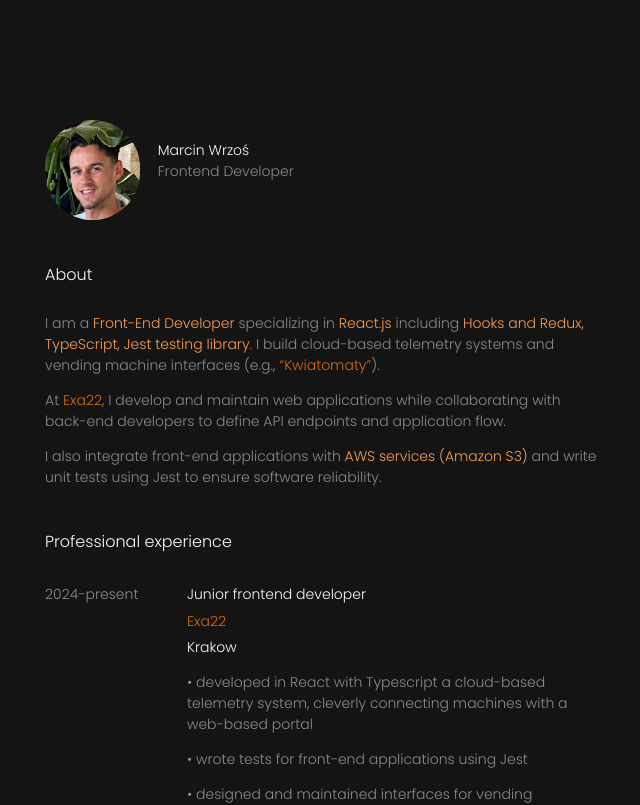
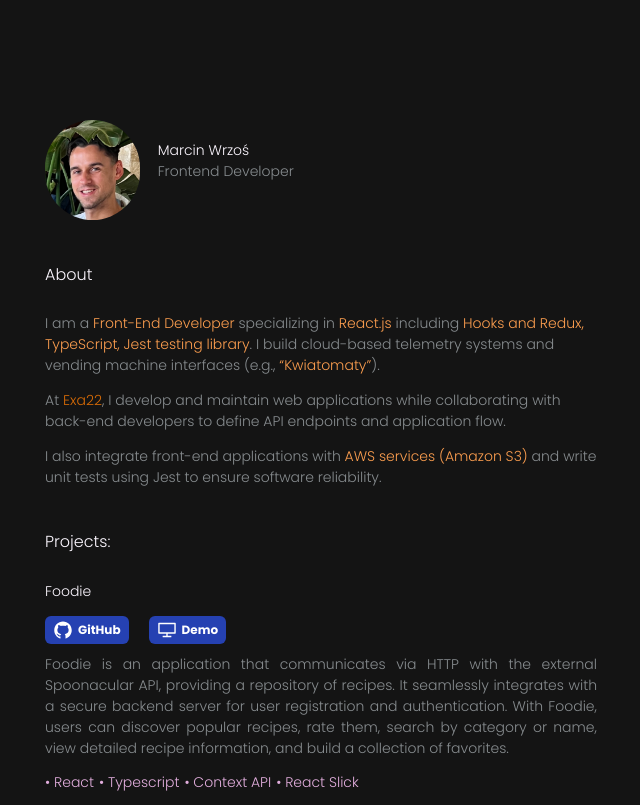
Before and after one commit to Marcinwrzs/Portfolio, a React (Create React App) app: page / in a window 1280 px wide. Shown: the top 805 px of the page, without its empty margins (319-959 px from the left). Built offline with nearby package versions, Linux system fonts and the light colour scheme.

Commit message:
zmiana linkow

```diff
--- a/src/App.tsx
+++ b/src/App.tsx
@@ -8,8 +8,8 @@
   return (
     <Container maxWidth="sm">
       <About />
+      <Projects />
       <Experience />
-      <Projects />
       <Contact />
     </Container>
   );
--- a/src/components/About/About.tsx
+++ b/src/components/About/About.tsx
@@ -59,7 +59,7 @@
             </span>
             . I build cloud-based telemetry systems and vending machine
             interfaces (e.g.,{" "}
-            <span style={{ color: "var(--company-color)" }}>“Kwiatomaty”</span>
+            <span style={{ color: "var(--role-color)" }}>“Kwiatomaty”</span>
             ).
           </p>
           <p>
--- a/src/components/Experience/Experience.tsx
+++ b/src/components/Experience/Experience.tsx
@@ -78,7 +78,6 @@
                 >
                   {roleName}
                 </p>
-
                 <p style={{ margin: "5px 0", color: "var(--company-color)" }}>
                   {company}
                 </p>
--- a/src/components/Projects/Projects.tsx
+++ b/src/components/Projects/Projects.tsx
@@ -33,6 +33,7 @@
       id: 3,
       title: "Memory game",
       github: "https://github.com/Marcinwrzs/Memory-game",
+      page: "https://memory-game-marcin.netlify.app",
       description:
         "The project is an implementation of a Memory game using React, TypeScript, and MobX. The player uncovers pairs of cards, trying to find matches in the shortest time possible.",
       techStack: ["React", "Typescript", "MobX"],
@@ -47,14 +48,53 @@
         return (
           <div key={id} style={{ marginTop: "20px" }}>
             <p style={{ color: "var(--header-color)" }}>{title}</p>
-            <div>
-              <Link href={github} style={{ color: "white" }}>
-                <AiFillGithub style={{ marginRight: "15px" }} />
+
+            <div style={{ display: "flex", gap: "20px", marginBottom: "10px" }}>
+              <Link
+                href={github}
+                target="_blank"
+                rel="noopener noreferrer"
+                style={{
+                  display: "flex",
+                  alignItems: "center",
+                  gap: "5px",
+                  color: "white",
+                  backgroundColor: "var(--link-color)",
+                  padding: "4px 8px",
+                  borderRadius: "6px",
+                  textDecoration: "none",
+                  fontWeight: "bold",
+                  fontSize: "12px",
+                  cursor: "pointer",
+                }}
+              >
+                <AiFillGithub size={20} />
+                GitHub
               </Link>
-              <Link href={page} style={{ color: "white" }}>
-                <AiOutlineDesktop />
+
+              <Link
+                href={page}
+                target="_blank"
+                rel="noopener noreferrer"
+                style={{
+                  display: "flex",
+                  alignItems: "center",
+                  gap: "5px",
+                  color: "white",
+                  backgroundColor: "var(--link-color)",
+                  padding: "4px 8px",
+                  borderRadius: "6px",
+                  textDecoration: "none",
+                  fontWeight: "bold",
+                  fontSize: "12px",
+                  cursor: "pointer",
+                }}
+              >
+                <AiOutlineDesktop size={20} />
+                Demo
               </Link>
             </div>
+
             <p style={{ margin: "10px 0", textAlign: "justify" }}>
               {description}
             </p>
--- a/src/index.css
+++ b/src/index.css
@@ -32,4 +32,5 @@
   --role-color: #fc9e4f;
   --company-color: #d96c06;
   --technology-color: #e2aedd;
+  --link-color: #2541b2;
 }
```
